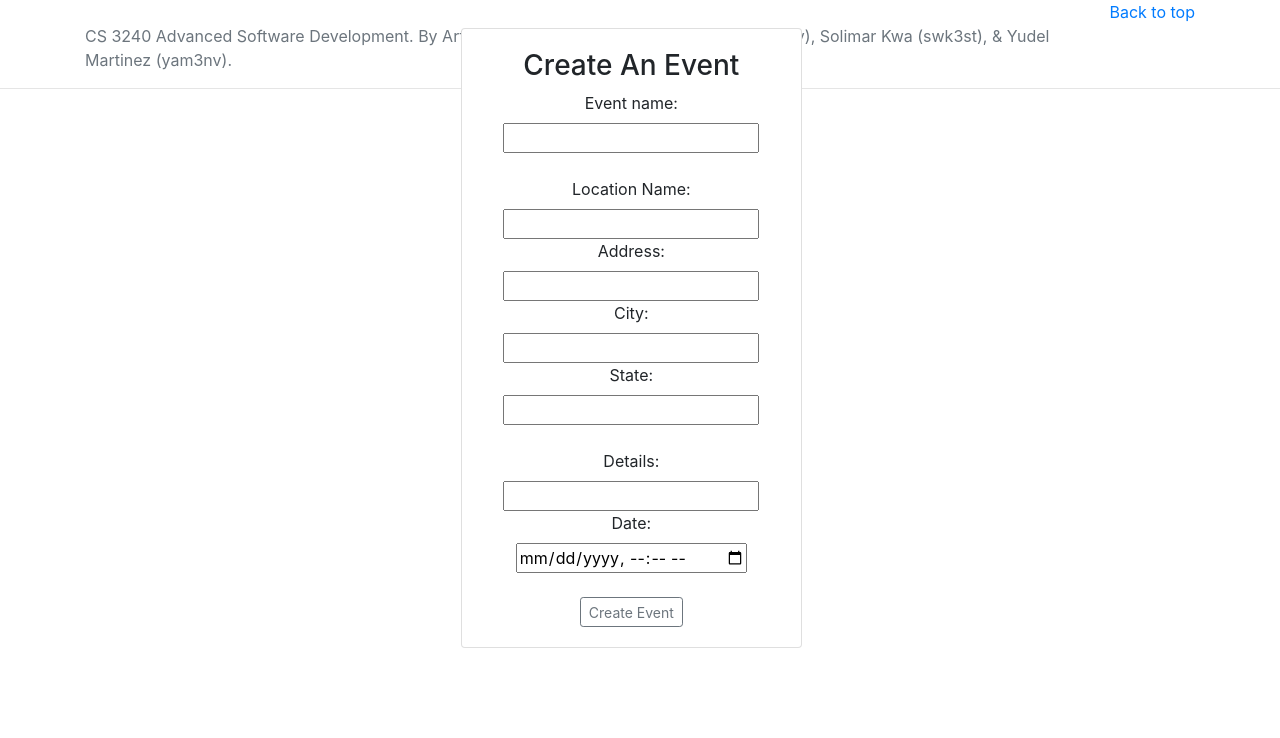
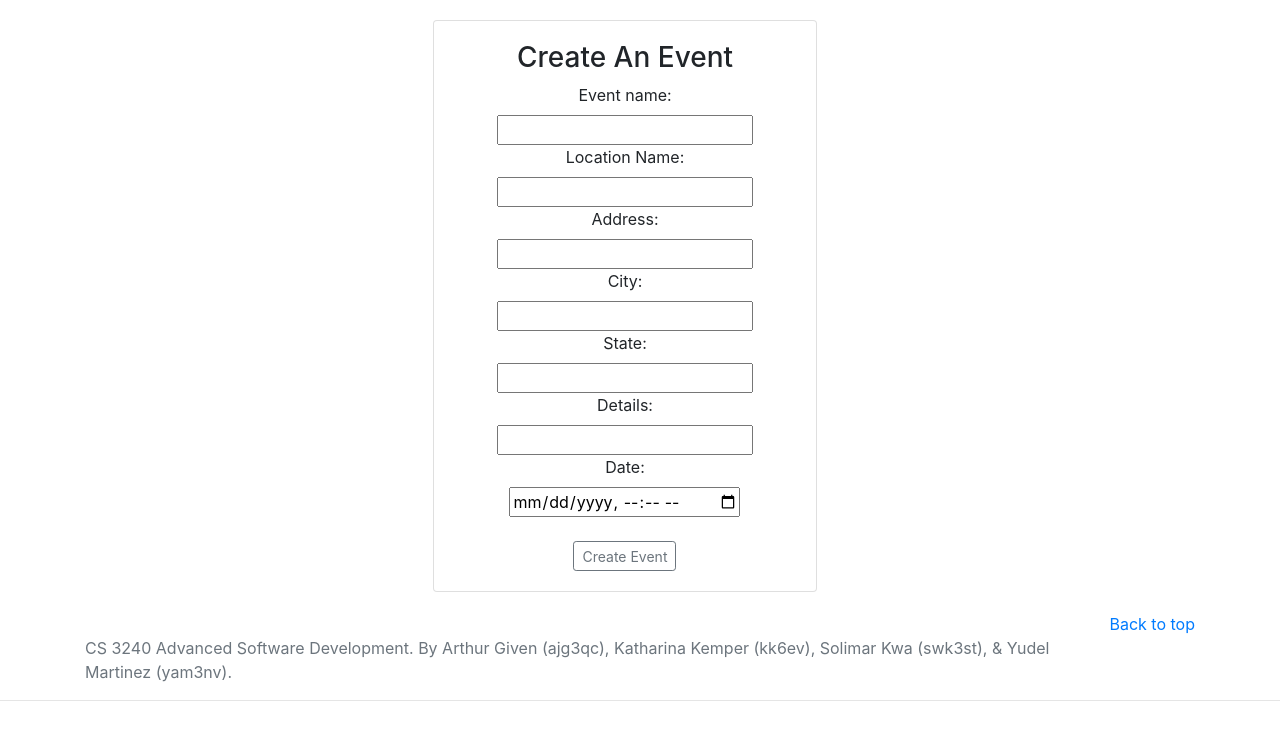
Before and after one commit to swk3st/KYSA-Meetup-Finder, a Django app: page /newevent/ in a window 1280 px wide; the page is wider, and only the part inside the window is pictured. Shown: the part 62-800 px from the top of that part. Run offline with Django 3.2, Linux system fonts and the light colour scheme; some libraries are stand-ins or nearby versions.

Commit message:
Fixed newevent view

```diff
--- a/meetup_finder_app/templates/meetup_finder_app/Updated_New_Event.html
+++ b/meetup_finder_app/templates/meetup_finder_app/Updated_New_Event.html
@@ -13,10 +13,9 @@
         <!--[if lt IE 7]>
             <p class="browsehappy">You are using an <strong>outdated</strong> browser. Please <a href="#">upgrade your browser</a> to improve your experience.</p>
         <![endif]-->
-        <div class="row" style="  position: absolute; width: 70%;
-        left: 35%; padding: 20px; text-align: center;" >
+        <div class="row" style="width: 100%; padding: 20px; text-align: center;" >
 
-            <div class="col-md-5 d-inline-flex p-2 justify-content-center" >
+            <div class="col-md-4" style="margin:auto" >
 
               <div class="card card-body">
                 <h3>Create An Event</h3>
@@ -24,8 +23,6 @@
             {% csrf_token %}
             <label>Event name:</label><br>
             <input type="text" id="event_name_text" name="event_name_text" required><br>
-
-           <br>
             <label>Location Name:</label><br>
             <input type="text" id="location" name="location"><br>
 
@@ -41,7 +38,6 @@
             <!-- GeoLocation Data -->
             <input type="hidden" id="lattitude" name="lat">
             <input type="hidden" id="longitude" name="lng">
-            <br>
 
             <label>Details:</label><br>
             <input type="text" id='detail_text' name="detail_text" required><br>
```
Also changed, not shown: db.sqlite3.
